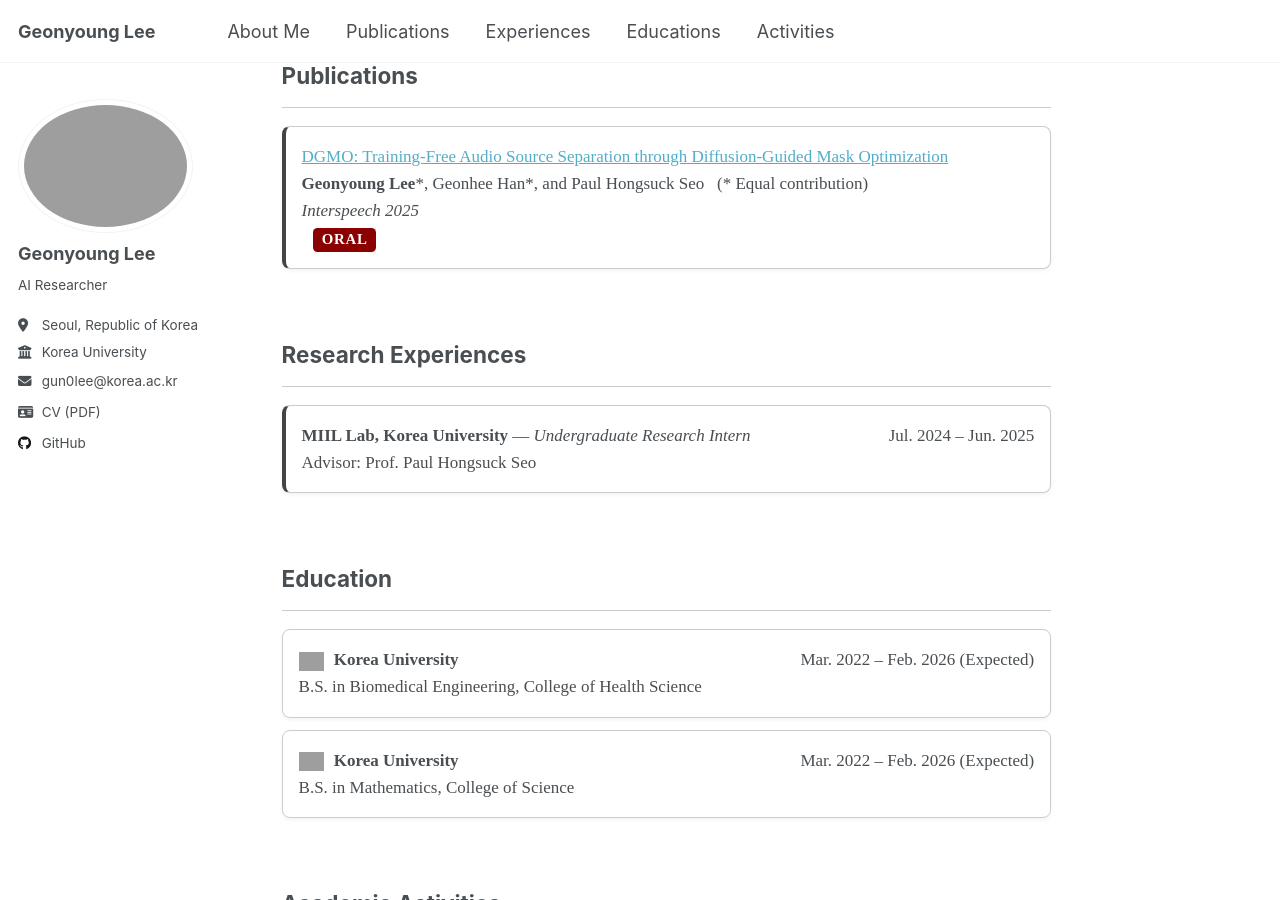
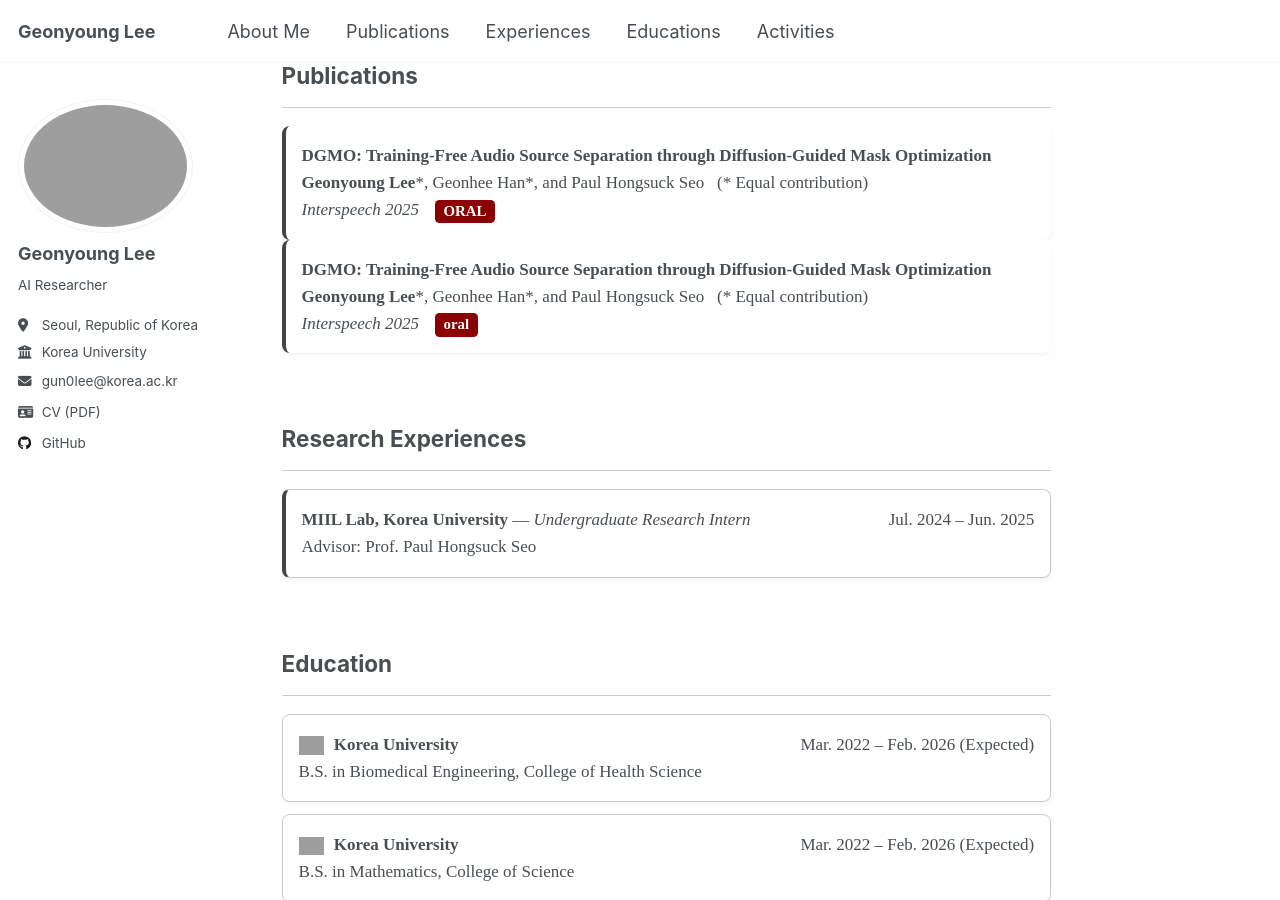
Before and after one commit to wltschmrz/wltschmrz.github.io, a Jekyll site: the page built from _pages/home.md, in a window 1280 px wide and 900 px high, scrolled down 382 px. Built offline with Jekyll 4.4.1, drawn with Linux system fonts in a browser that asks for light colours; grey boxes are pictures that could not be loaded.

Commit message:
Update home.md

```diff
--- a/_pages/home.md
+++ b/_pages/home.md
@@ -34,11 +34,25 @@ author_profile: true
 ## Publications
 <hr style="border: none; height: 1px; background-color: #ccc;" />
 <div style="font-family: 'Times New Roman', Times, serif; font-size: 17px; line-height: 1.6;">
-  <div style="border: 1px solid #ccc; border-left: 4px solid #444; padding: 16px; border-radius: 8px; background-color: #ffffff; box-shadow: 0 2px 4px rgba(0,0,0,0.05);">
-    <a href="https://wltschmrz.github.io/DGMO/">DGMO: Training-Free Audio Source Separation through Diffusion-Guided Mask Optimization</a><br>
+
+  <div style="border-left: 4px solid #444; padding: 16px; border-radius: 8px; background-color: #fff; box-shadow: 0 2px 4px rgba(0,0,0,0.05);">
+    <a href="https://wltschmrz.github.io/DGMO/" style="text-decoration: none; color: inherit;">
+      <strong>DGMO: Training-Free Audio Source Separation through Diffusion-Guided Mask Optimization</strong>
+    </a><br>
     <strong>Geonyoung Lee</strong>*, Geonhee Han*, and Paul Hongsuck Seo &nbsp; (* Equal contribution)<br>
-    <em>Interspeech 2025</em> <div style="text-align: left;"> <span style="color: white; background-color: #8B0000; font-size: 0.875em; font-weight: 600; padding: 0em 0.6em; border-radius: 0.3em; margin-left: 0.75em; vertical-align: middle; display: inline-block; letter-spacing: 0.05em;">ORAL</span> </div>
+    <em>Interspeech 2025</em>
+    <span style="background-color: #8B0000; color: white; font-size: 0.875em; font-weight: 600; padding: 0em 0.6em; border-radius: 0.3em; margin-left: 0.75em; vertical-align: middle; display: inline-block;">ORAL</span>
   </div>
+
+  <div style="border-left: 4px solid #444; padding: 16px; border-radius: 8px; background-color: #fff; box-shadow: 0 2px 4px rgba(0,0,0,0.05);">
+    <a href="https://wltschmrz.github.io/DGMO/" style="text-decoration: none; color: inherit;">
+      <strong>DGMO: Training-Free Audio Source Separation through Diffusion-Guided Mask Optimization</strong>
+    </a><br>
+    <strong>Geonyoung Lee</strong>*, Geonhee Han*, and Paul Hongsuck Seo &nbsp; (* Equal contribution)<br>
+    <em>Interspeech 2025</em>
+    <span style="background-color: #8B0000; color: white; font-size: 0.875em; font-weight: 600; padding: 0em 0.6em; border-radius: 0.3em; margin-left: 0.75em; vertical-align: middle; display: inline-block;">oral</span>
+  </div>
+
 </div>
 
 <!-- <div style="font-family: 'Times New Roman', Times, serif; font-size: 17px; line-height: 1.6;">
```
